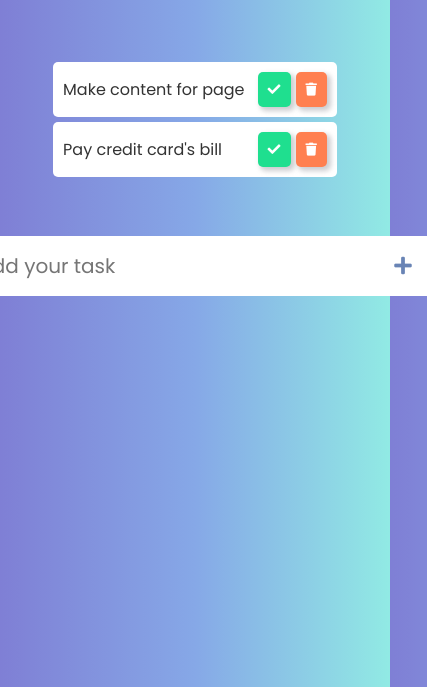
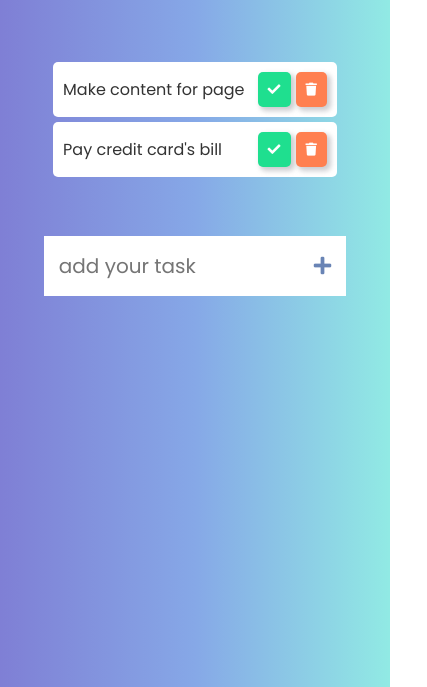
Before and after one commit to mahfuzur71/to-do-list, a plain HTML site: page index.html in a window 390 px wide. Shown: the part 157-844 px from the top of the page, 427 px wide, since content can reach past the window. Drawn offline with Linux system fonts and the light colour scheme.

Commit message:
Update style.css

```diff
--- a/css/style.css
+++ b/css/style.css
@@ -159,3 +159,9 @@ p {
   margin-top: -40px;
   display: none;
 }
+
+@media(max-width:500px){
+  form input{
+    width: 255px;
+  }
+}
```
